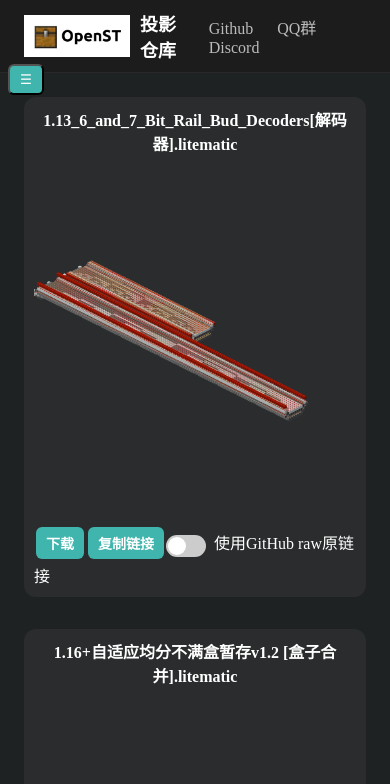
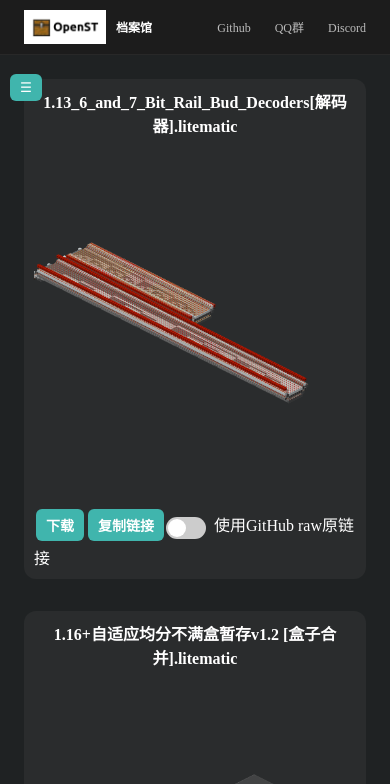
Before and after one commit to MC-OpenST/Storage-schematic-archive-2.0, a website with bundled scripts: page index.html in a window 390 px wide. Shown: the top 784 px of the page. Built offline with nearby package versions, Linux system fonts and the light colour scheme.

Commit message:
更换UI界面

```diff
--- a/css/style.css
+++ b/css/style.css
@@ -23,9 +23,9 @@ a { text-decoration: none; color: #fff; }
     z-index: 1000;
 }
 .logo-container { display: flex; align-items: center; gap: 10px; }
-.logo { width: auto; height: 32px; background-color: white; padding: 5px}
-.site-title { font-size: 18px; font-weight: 600; }
-.top-nav a { margin-left: 20px; color: #bbb; font-weight: 500; transition: color 0.2s; }
+.logo { width: auto; height: 24px; background-color: white; padding: 5px}
+.site-title { font-size: 12px; font-weight: 600; }
+.top-nav a { margin-left: 20px; color: #bbb; font-weight: 500; transition: color 0.2s; font-size: 12px; }
 .top-nav a:hover { color: #fff; }
 
 /* ===== 主体布局 ===== */
@@ -241,7 +241,7 @@ input:checked + .slider:before { transform: translateX(18px); }
     /* 抽屉式侧栏 */
     .sidebar {
         position: fixed;
-        top: 52px;
+        top: 62px;
         left: 0;
         width: 220px;
         height: calc(100% - 52px);
@@ -256,13 +256,14 @@ input:checked + .slider:before { transform: translateX(18px); }
     .sidebar-toggle {
         display: flex;
         position: fixed;
-        top: 64px;
-        left: 8px;
+        top: 74px;
+        left: 10px;
         z-index: 1100;
         background-color: #40B5AD;
         color: #fff;
         border-radius: 6px;
         padding: 6px 10px;
+        border: none;
     }
 
     /* 遮罩层 */
--- a/index.html
+++ b/index.html
@@ -3,7 +3,7 @@
 <head>
     <meta charset="UTF-8">
     <meta name="viewport" content="width=device-width, initial-scale=1.0">
-    <title>OpenST 投影仓库</title>
+    <title>OpenST 档案馆</title>
     <link rel="stylesheet" href="css/style.css">
     <link rel="icon" href="favicon.png">
 </head>
@@ -13,7 +13,7 @@
 <header class="topbar">
     <div class="logo-container">
         <img src="favicon.png" alt="OpenST" class="logo">
-        <span class="site-title">投影仓库</span>
+        <span class="site-title">档案馆</span>
     </div>
     <nav class="top-nav">
         <a href="https://github.com/MC-OpenST/storage-schematic-archive-2.0" target="_blank">Github</a>
```
